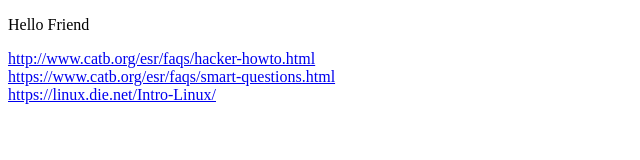
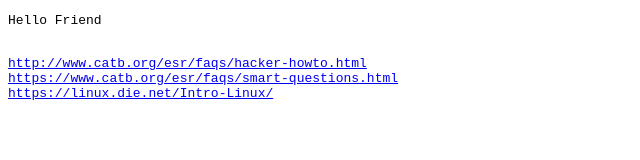
Before and after one commit to sanysec/sanysec.github.io, a plain HTML site: page index.html in a window 1280 px wide. Shown: the whole page, without its empty margins (0-640 px from the left). Drawn offline with Linux system fonts and the light colour scheme.

Commit message:
Update index.html

```diff
--- a/index.html
+++ b/index.html
@@ -5,10 +5,10 @@
   alert('HELLO FRIEND');
 </script>
 </head>
-
+<pre>
 <p>Hello Friend</p>
-<a href="http://www.catb.org/esr/faqs/hacker-howto.html" target="_blank">http://www.catb.org/esr/faqs/hacker-howto.html</a><br>
-<a href="https://www.catb.org/esr/faqs/smart-questions.html" target="_blank">https://www.catb.org/esr/faqs/smart-questions.html</a><br>
+<a href="http://www.catb.org/esr/faqs/hacker-howto.html" target="_blank">http://www.catb.org/esr/faqs/hacker-howto.html</a>
+<a href="https://www.catb.org/esr/faqs/smart-questions.html" target="_blank">https://www.catb.org/esr/faqs/smart-questions.html</a>
 <a href="https://linux.die.net/Intro-Linux/" target="_blank">https://linux.die.net/Intro-Linux/</a>
-
+</pre>
 </html>
```
